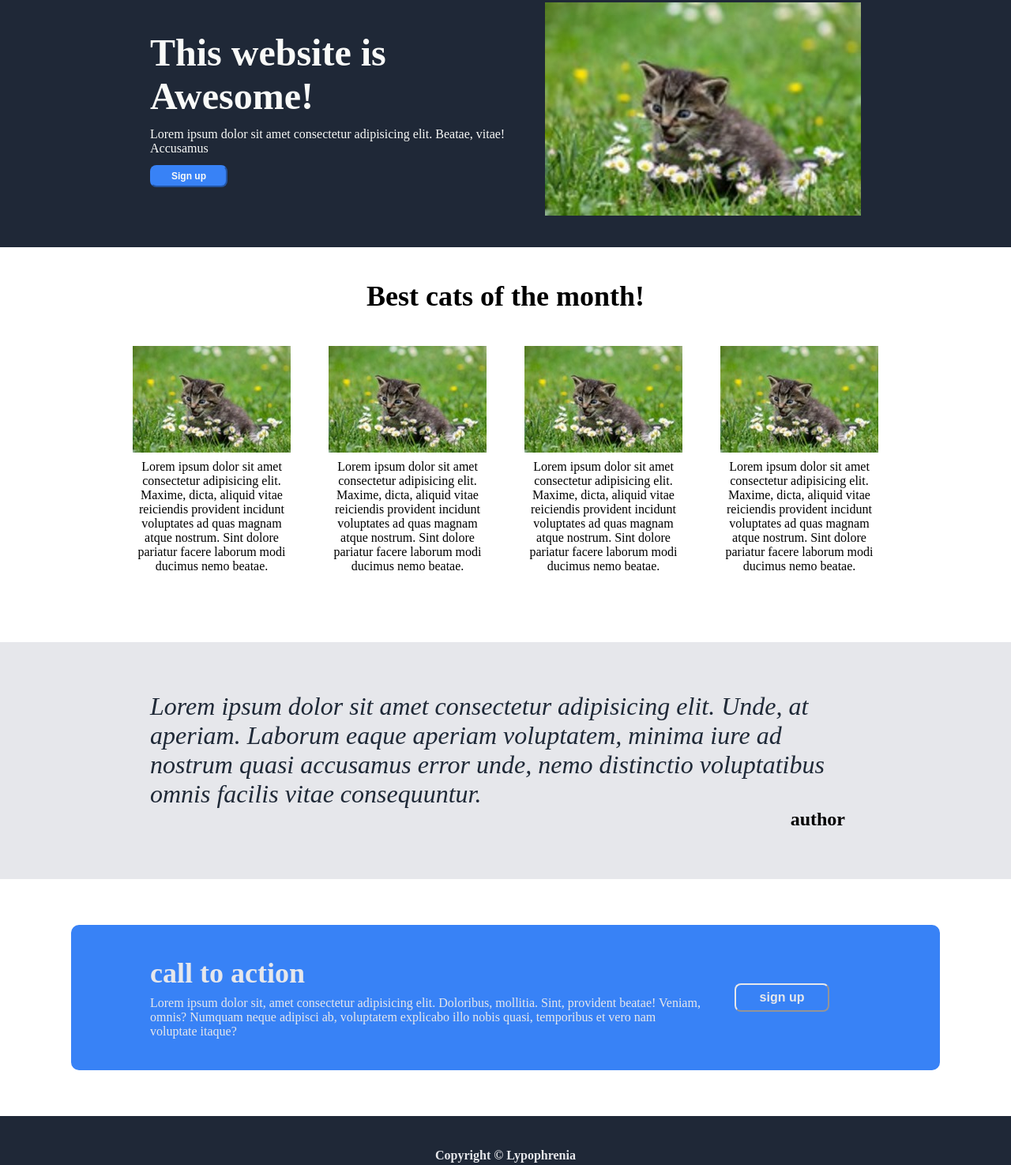
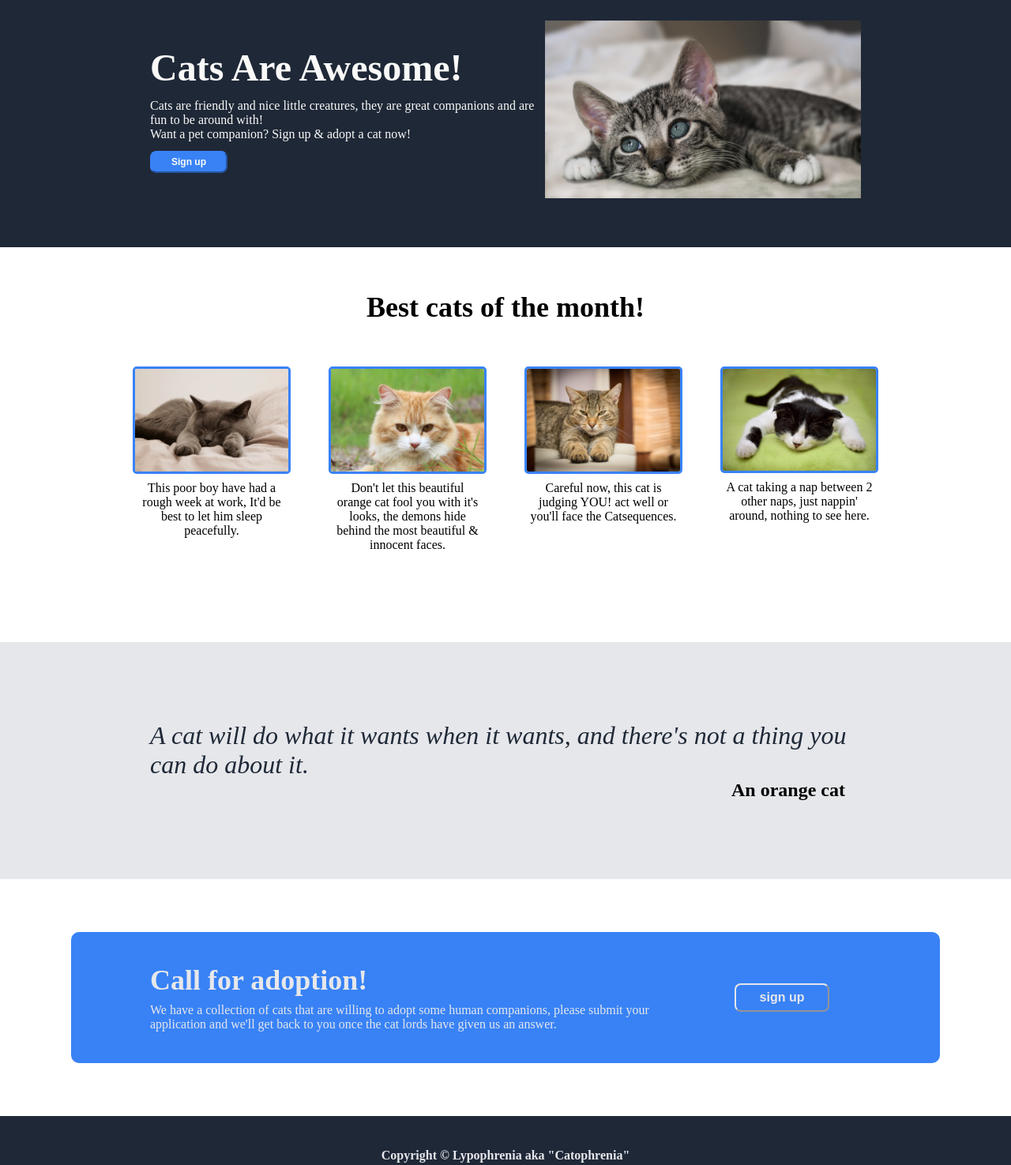
Before and after one commit to AbdAlrahimZakaria1/landing-page, a plain HTML site: page index.html in a window 1280 px wide. Shown: the part 87-1562 px from the top of the page at 79% size. Drawn offline with Linux system fonts and the light colour scheme.

Commit message:
finishing up

```diff
--- a/css/styles.css
+++ b/css/styles.css
@@ -2,6 +2,11 @@
   margin: 0px;
   padding: 0px;
   box-sizing: border-box;
+}
+
+img {
+  max-width: 100%;
+  max-height: 100%;
 }
 
 li {
@@ -27,6 +32,19 @@ body {
   width: auto;
   background-color: #1f2837;
   display: flex;
+}
+
+.cover-image {
+  width: 400px;
+  height: auto;
+}
+
+.card-image {
+  width: 300px;
+  height: auto;
+  border-color: #3882f6;
+  border-radius: 5px;
+  border-style: solid;
 }
 
 .header-content {
--- a/index.html
+++ b/index.html
@@ -25,17 +25,22 @@
 
         <div class="content-container">
           <div class="text-content">
-            <h2 class="header-text">This website is Awesome!</h2>
+            <h2 class="header-text">Cats Are Awesome!</h2>
             <p class="website-info-text">
-              Lorem ipsum dolor sit amet consectetur adipisicing elit. Beatae,
-              vitae! Accusamus
+              Cats are friendly and nice little creatures, they are great
+              companions and are fun to be around with! <br />
+              Want a pet companion? Sign up & adopt a cat now!
             </p>
             <button class="btn-signup">
               <p class="btn-text">Sign up</p>
             </button>
           </div>
 
-          <img src="images/kitty.jpg" alt="Image placeholder" />
+          <img
+            class="cover-image"
+            src="images/cat-cover.jpg"
+            alt="Image placeholder"
+          />
         </div>
       </div>
     </div>
@@ -44,42 +49,50 @@
       <h3 class="info-title">Best cats of the month!</h3>
       <div class="information-cards">
         <div class="card">
-          <img src="/images/kitty_200x300.jpg" alt="card image" />
+          <img
+            class="card-image"
+            src="/images/cat_sleep.jpg"
+            alt="card image"
+          />
           <p class="card-text">
-            Lorem ipsum dolor sit amet consectetur adipisicing elit. Maxime,
-            dicta, aliquid vitae reiciendis provident incidunt voluptates ad
-            quas magnam atque nostrum. Sint dolore pariatur facere laborum modi
-            ducimus nemo beatae.
+            This poor boy have had a rough week at work, It'd be best to let him
+            sleep peacefully.
           </p>
         </div>
 
         <div class="card">
-          <img src="/images/kitty_200x300.jpg" alt="card image" />
+          <img
+            class="card-image"
+            src="/images/cat_orange.jpg"
+            alt="card image"
+          />
           <p class="card-text">
-            Lorem ipsum dolor sit amet consectetur adipisicing elit. Maxime,
-            dicta, aliquid vitae reiciendis provident incidunt voluptates ad
-            quas magnam atque nostrum. Sint dolore pariatur facere laborum modi
-            ducimus nemo beatae.
+            Don't let this beautiful orange cat fool you with it's looks, the
+            demons hide behind the most beautiful & innocent faces.
           </p>
         </div>
 
         <div class="card">
-          <img src="/images/kitty_200x300.jpg" alt="card image" />
+          <img
+            class="card-image"
+            src="/images/cat_judge.jpg"
+            alt="card image"
+          />
           <p class="card-text">
-            Lorem ipsum dolor sit amet consectetur adipisicing elit. Maxime,
-            dicta, aliquid vitae reiciendis provident incidunt voluptates ad
-            quas magnam atque nostrum. Sint dolore pariatur facere laborum modi
-            ducimus nemo beatae.
+            Careful now, this cat is judging YOU! act well or you'll face the
+            Catsequences.
           </p>
         </div>
 
         <div class="card">
-          <img src="/images/kitty_200x300.jpg" alt="card image" />
+          <img
+            class="card-image"
+            src="/images/cat_sleep2.jpg"
+            alt="card image"
+          />
           <p class="card-text">
-            Lorem ipsum dolor sit amet consectetur adipisicing elit. Maxime,
-            dicta, aliquid vitae reiciendis provident incidunt voluptates ad
-            quas magnam atque nostrum. Sint dolore pariatur facere laborum modi
-            ducimus nemo beatae.
+            A cat taking a nap between 2 other naps, just nappin' around,
+            nothing to see here.
           </p>
         </div>
       </div>
@@ -88,24 +101,21 @@
     <div class="quote">
       <div class="quote-card">
         <p class="quote-text">
-          Lorem ipsum dolor sit amet consectetur adipisicing elit. Unde, at
-          aperiam. Laborum eaque aperiam voluptatem, minima iure ad nostrum
-          quasi accusamus error unde, nemo distinctio voluptatibus omnis facilis
-          vitae consequuntur.
+          A cat will do what it wants when it wants, and there's not a thing you
+          can do about it.
         </p>
-        <p class="quote-author">author</p>
+        <p class="quote-author">An orange cat</p>
       </div>
     </div>
 
     <div class="signup-container">
       <div class="signup-info">
         <div class="signup-text">
-          <h3 class="title">call to action</h3>
+          <h3 class="title">Call for adoption!</h3>
           <p class="text">
-            Lorem ipsum dolor sit, amet consectetur adipisicing elit. Doloribus,
-            mollitia. Sint, provident beatae! Veniam, omnis? Numquam neque
-            adipisci ab, voluptatem explicabo illo nobis quasi, temporibus et
-            vero nam voluptate itaque?
+            We have a collection of cats that are willing to adopt some human
+            companions, please submit your application and we'll get back to you
+            once the cat lords have given us an answer.
           </p>
         </div>
         <button class="btn-signup">sign up</button>
@@ -113,7 +123,7 @@
     </div>
 
     <div class="footer">
-      <p class="text">Copyright &#169; Lypophrenia</p>
+      <p class="text">Copyright &#169; Lypophrenia aka "Catophrenia"</p>
     </div>
   </body>
 </html>
```
Also changed, not shown: images/cat-cover.jpg (added), images/cat_judge.jpg (added), images/cat_orange.jpg (added), images/cat_sleep.jpg (added), images/cat_sleep2.jpg (added), images/kitty.jpg (deleted), images/kitty_200x300.jpg (deleted).
